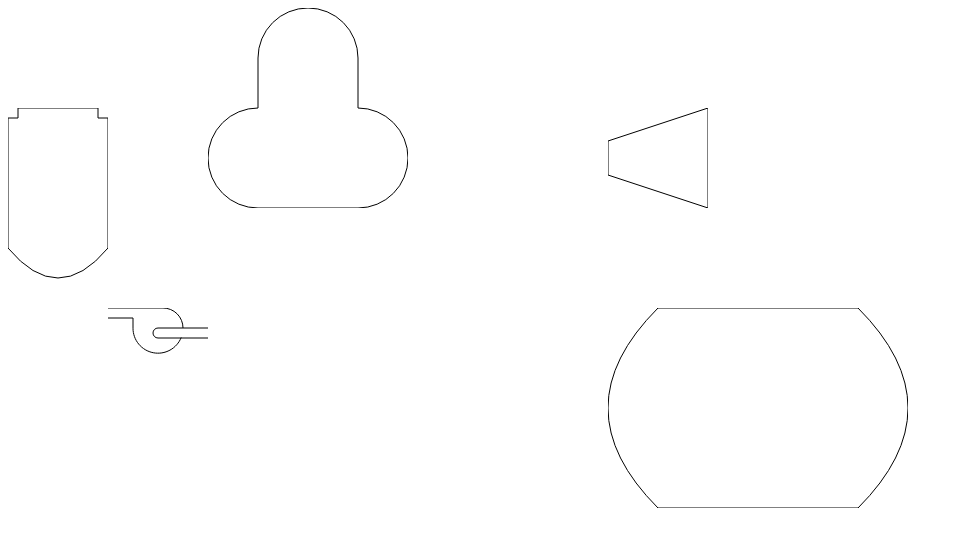
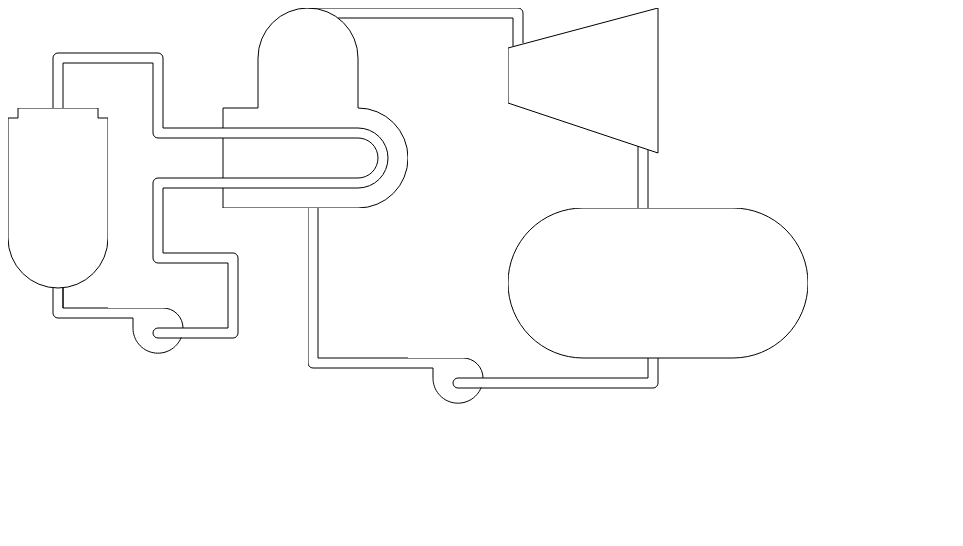
Before and after one commit to DrewRoby/savvycoders-final-project, a plain HTML site: page reactor.html in a window 1280 px wide. Shown: the whole page, without its empty margins (0-963 px from the left). Drawn offline with Linux system fonts and the light colour scheme.

Commit message:
Complete component layout

```diff
--- a/reactor.html
+++ b/reactor.html
@@ -11,27 +11,21 @@
   <div class="components">
   <canvas id="core" width="100" height="200"></canvas>
   <canvas id="steamGenerator" width="200" height="200"></canvas>
-  <canvas id="sstg" width="100" height="100"></canvas>
+  <canvas id="sstg" width="200" height="200"></canvas>
   <canvas id="condenser" width="300" height="200"></canvas>
   <canvas id="rxCoolantPump" width="100" height="50"></canvas>
-
-      <!-- <div id="reactor"></div> -->
-      <div id="rxCoolant" class="pump"></div>
-      <!-- <div id="turbineGenerator"></div> -->
-      <div id="mainEngine"></div>
-      <div id="primaryPiping"></div>
-      <div id="secondaryPiping"></div>
-      <div id="steamPiping"></div>
-      <div id="steamGenerator"></div>
-      <div id="feed" class="pump"></div>
-      <div id="cond" class="pump"></div>
-      <div id="condenser"></div>
+  <canvas id="piping1_1" width="100" height="400"></canvas>
+  <canvas id="piping1_2" width="300" height="400"></canvas>
+  <canvas id="piping2_1" width="400" height="200"></canvas>
+  <canvas id="piping2_2" width="400" height="200"></canvas>
+  <canvas id="feedPump" width="100" height="50"></canvas>
 
     </div>
     <div class="controls">
       <div id="rxCoolantSwitch"></div>
       <div id="feedSwitch"></div>
-      <div id="condensateSwitch"></div>
+      <div id="shimSwitch"></div>
+      <!-- <div id="condensateSwitch"></div> -->
     </div>
 <script src="/scripts/reactor.js" charset="utf-8"></script>
 </body>
--- a/scripts/reactor.js
+++ b/scripts/reactor.js
@@ -4,6 +4,11 @@ var coreShape = document.getElementById( "core" );
 var steamGeneratorShape = document.getElementById( "steamGenerator" );
 var condenserShape = document.getElementById( "condenser" );
 var rxCoolantPumpShape = document.getElementById( "rxCoolantPump" );
+var piping1_1 = document.getElementById( "piping1_1" );
+var piping1_2 = document.getElementById( "piping1_2" );
+var piping2_1 = document.getElementById( "piping2_1" );
+var piping2_2 = document.getElementById( "piping2_2" );
+var feedPumpShape = document.getElementById( "feedPump" );
 
 var core = {
     "tIn": 75,
@@ -83,10 +88,10 @@ function draw(){
         let ctx = sstgShape.getContext( "2d" );
 
         ctx.beginPath();
-        ctx.moveTo( 0, 33 );
-        ctx.lineTo( 100, 0 );
-        ctx.lineTo( 100, 100 );
-        ctx.lineTo( 0, 67 );
+        ctx.moveTo( 0, 40 );
+        ctx.lineTo( 150, 0 );
+        ctx.lineTo( 150, 145 );
+        ctx.lineTo( 0, 95 );
         ctx.closePath();
         ctx.stroke();
     }
@@ -96,13 +101,18 @@ function draw(){
 
         ctx.beginPath();
         ctx.moveTo( 0, 10 );
-        ctx.lineTo( 0, 140 );
-        ctx.quadraticCurveTo( 50,200, 100,140 );
+        ctx.lineTo( 0, 130 );
+        ctx.arc( 50, 130, 50, Math.PI, 0, true );
         ctx.lineTo( 100,10 );
         ctx.lineTo( 90,10 );
         ctx.lineTo( 90,0 );
         ctx.lineTo( 10,0 );
         ctx.lineTo( 10,10 );
+        ctx.lineTo( 0, 10 );
+        ctx.moveTo( 45, 180 );
+        ctx.lineTo( 45, 200 );
+        ctx.moveTo( 55, 200 );
+        ctx.lineTo( 55, 180 );
         ctx.closePath();
         ctx.stroke();
     }
@@ -114,10 +124,15 @@ function draw(){
         ctx.moveTo( 150,50 );
         ctx.arc( 100,50,50,0,Math.PI, true );
         ctx.lineTo( 50,100 );
-        ctx.arc( 50,150,50,Math.PI * 1.5,Math.PI / 2,true );
+        ctx.lineTo( 15, 100 );
+        ctx.lineTo( 15, 120 );
+        ctx.moveTo( 15, 130 );
+        ctx.lineTo( 15, 170 );
+        ctx.moveTo( 15, 180 );
+        ctx.lineTo( 15,200 );
         ctx.lineTo( 150, 200 );
         ctx.arc( 150,150,50,Math.PI / 2,Math.PI * 1.5,true );
-        ctx.closePath();
+        ctx.lineTo( 150,50 );
         ctx.stroke();
     }
 
@@ -125,16 +140,129 @@ function draw(){
         let ctx = condenserShape.getContext( "2d" );
 
         ctx.beginPath();
-        ctx.moveTo( 50,0 );
-        ctx.quadraticCurveTo( -50, 100, 50, 200 );
-        ctx.lineTo( 250, 200 );
-        ctx.quadraticCurveTo( 350, 100, 250, 0 );
+        ctx.moveTo( 75,0 );
+        ctx.arc( 75, 75, 75, Math.PI * 1.5, Math.PI / 2, true );
+        ctx.lineTo( 225, 150 );
+        ctx.arc( 225, 75, 75, Math.PI / 2, Math.PI * 1.5, true );
         ctx.closePath();
         ctx.stroke();
     }
 
     if( rxCoolantPumpShape.getContext ){
         let ctx = rxCoolantPumpShape.getContext( "2d" );
+
+        ctx.beginPath();
+        ctx.moveTo( 100, 30 );
+        ctx.lineTo( 50, 30 );
+        ctx.arc( 50, 25, 5, Math.PI * 0.5, Math.PI * 1.5, false );
+        ctx.lineTo( 100, 20 );
+        ctx.moveTo( 75, 20 );
+        ctx.arcTo( 75, 0, 0, 0, 20 );
+        ctx.lineTo( 0, 0 );
+        ctx.moveTo( 0, 10 );
+        ctx.lineTo( 25, 10 );
+        ctx.arcTo( 25, 150, 75, 25, 25 );
+        ctx.stroke();
+    }
+
+    if( piping1_1.getContext ){
+        let ctx = piping1_1.getContext( "2d" );
+
+        ctx.beginPath();
+        // Above Rx
+        ctx.moveTo( 45, 100 );
+        ctx.lineTo( 45, 55 );
+        ctx.arc( 50, 50, 5, Math.PI, Math.PI * 1.5, false );
+        ctx.lineTo( 100, 45 );
+        ctx.moveTo( 55, 100 );
+        ctx.lineTo( 55, 55 );
+        ctx.lineTo( 100, 55 );
+        // Below Rx
+        ctx.moveTo( 45, 300 );
+        ctx.arc( 50, 305, 5, Math.PI, Math.PI / 2, true );
+        ctx.lineTo( 100, 310 );
+        ctx.moveTo( 100, 300 );
+        ctx.lineTo( 55, 300 );
+        ctx.stroke();
+    }
+
+    if( piping1_2.getContext ){
+        let ctx = piping1_2.getContext( "2d" );
+
+        // Outer side
+        ctx.beginPath();
+        ctx.moveTo( 0, 45 );
+        ctx.lineTo( 45, 45 );
+        ctx.arc( 50, 50, 5, Math.PI * 1.5, 0, false );
+        ctx.lineTo( 55, 120 );
+        ctx.lineTo( 250, 120 );
+        ctx.arc( 250, 150, 30, Math.PI * 1.5, Math.PI * 0.5, false );
+        ctx.lineTo( 55, 180 );
+        ctx.lineTo( 55, 245 );
+        ctx.lineTo( 125, 245 );
+        ctx.arc( 125, 250, 5, Math.PI * 1.5, 0, false );
+        ctx.lineTo( 130, 320 );
+        ctx.arc( 125, 325, 5, 0, Math.PI / 2, false );
+        ctx.lineTo( 100, 330 );
+        // Inner side
+        ctx.moveTo( 0, 55 );
+        ctx.lineTo( 45, 55 );
+        ctx.lineTo( 45, 120 );
+        ctx.arc( 50, 125, 5, Math.PI, Math.PI / 2, true );
+        ctx.lineTo( 250,130 );
+        ctx.arc( 250, 150, 20, Math.PI * 1.5, Math.PI / 2,false );
+        ctx.lineTo( 55, 170 );
+        ctx.arc( 50, 175, 5, Math.PI * 1.5, Math.PI, true );
+        ctx.lineTo( 45,245 );
+        ctx.arc( 50, 250, 5, Math.PI, Math.PI / 2, true );
+        ctx.lineTo( 120, 255 );
+        ctx.lineTo( 120, 320 );
+        ctx.lineTo( 100, 320 );
+        ctx.stroke();
+    }
+
+    if( piping2_1.getContext ){
+        let ctx = piping2_1.getContext( "2d" );
+
+        ctx.beginPath();
+        ctx.moveTo( 0,0 );
+        ctx.lineTo( 210, 0 );
+        ctx.arc( 210, 5, 5, Math.PI * 1.5, 0, false );
+        ctx.lineTo( 215, 35 );
+        ctx.moveTo( 30, 10 );
+        ctx.lineTo( 205, 10 );
+        ctx.lineTo( 205, 38 );
+
+        ctx.moveTo( 340, 142 );
+        ctx.lineTo( 340, 200 );
+        ctx.moveTo( 330, 138 );
+        ctx.lineTo( 330, 200 );
+        ctx.stroke();
+    }
+
+    if( piping2_2.getContext ){
+        let ctx = piping2_2.getContext( "2d" );
+
+        ctx.beginPath();
+        ctx.moveTo( 340, 150 );
+        ctx.lineTo( 340, 170 );
+        ctx.lineTo( 200, 170 );
+        ctx.moveTo( 350, 150 );
+        ctx.lineTo( 350, 170 );
+        ctx.arc( 345, 175, 5, 0, Math.PI * 0.5, false );
+        ctx.lineTo( 200, 180 );
+        ctx.moveTo( 100, 150 );
+        ctx.lineTo( 10, 150 );
+        ctx.lineTo( 10, 0 );
+        ctx.moveTo( 100, 160 );
+        ctx.lineTo( 10,160 );
+        ctx.arc( 5, 155, 5, Math.PI * 0.5, Math.PI, false );
+        ctx.lineTo( 0,0 );
+        ctx.stroke();
+    }
+
+    if( feedPumpShape.getContext ){
+        let ctx = feedPumpShape.getContext( "2d" );
 
         ctx.beginPath();
         ctx.moveTo( 100, 30 );
--- a/styles/reactor.css
+++ b/styles/reactor.css
@@ -21,15 +21,36 @@
 }
 
 #sstg{
-  grid-area: 2 / 7 / 3 / 8;
+  grid-area: 1 / 6 / 3 / 8;
 }
 
 #condenser{
-  grid-area: 4 / 7 / 6 / 10;
+  grid-area: 3 / 6 / 5 / 9;
 }
 
 #rxCoolantPump{
   grid-area: 4 / 2 / 5 / 3;
+}
+
+#piping1_1{
+  grid-area: 1 / 1 / 5 / 2;
+}
+
+#piping1_2{
+  grid-area: 1 / 2 / 5 / 5;
+}
+
+#piping2_1{
+  grid-area: 1 / 4 / 3 / 8;
+}
+
+#piping2_2{
+  grid-area: 3 / 4 / 5 / 8;
+}
+
+#feedPump{
+  grid-area: 4 / 5 / 5 / 6;
+  padding-top: 50px;
 }
 /* #reactor {
   color: #000;
```
